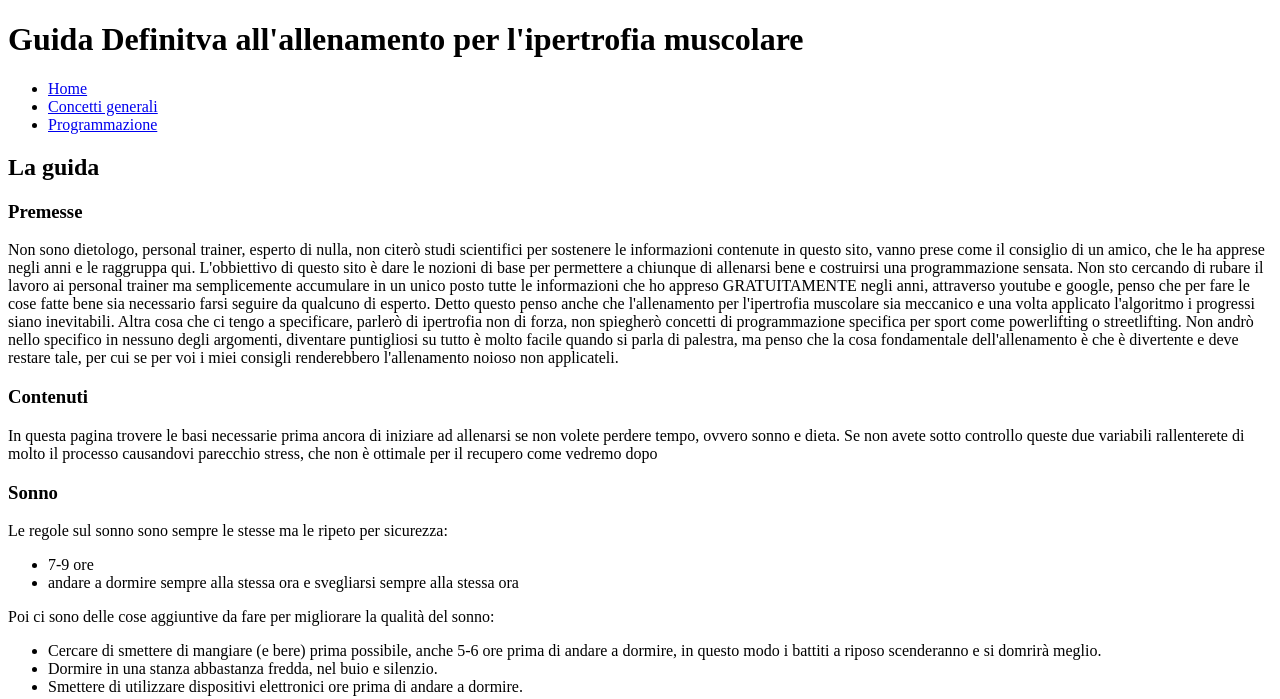
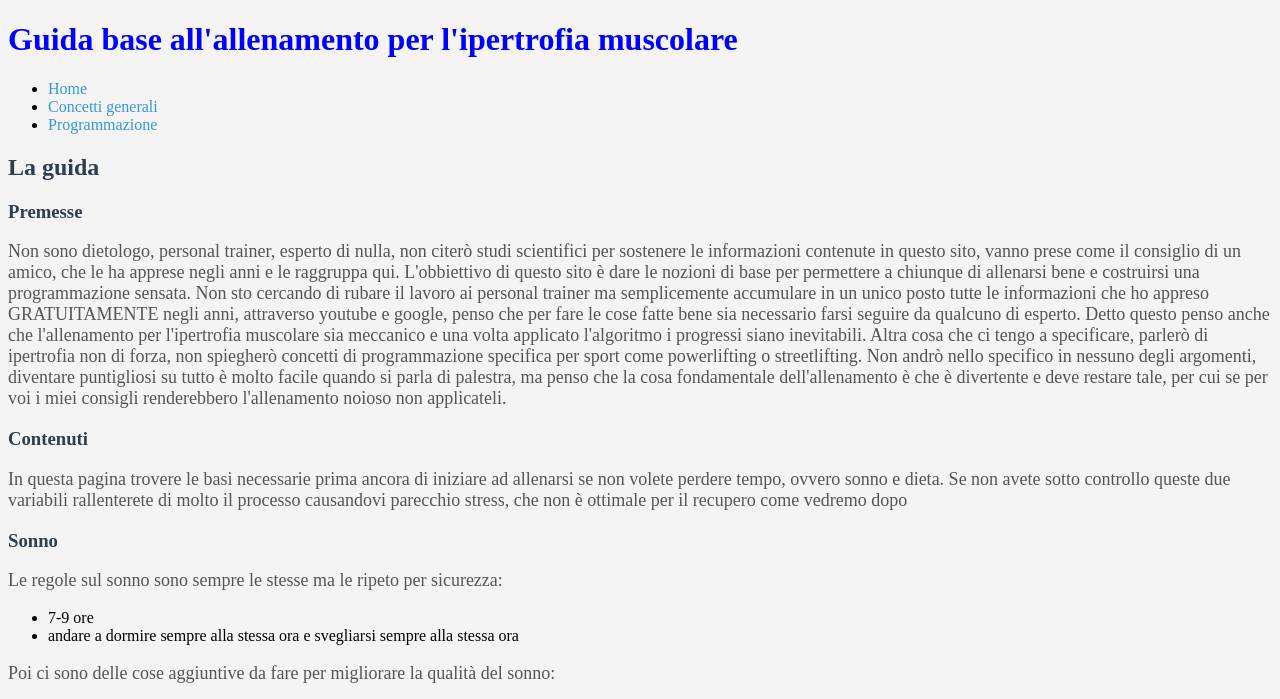
Before and after one commit to Filippo2003f/Filippo2003f.github.io, a plain HTML site: page index.html in a window 1280 px wide. Shown: the top 699 px of the page. Drawn offline with Linux system fonts and the light colour scheme.

Commit message:
aggiunta css

```diff
--- a/index.html
+++ b/index.html
@@ -2,11 +2,13 @@
 <html lang="it">
 <head>
     <meta charset="UTF-8">
+    <link rel="stylesheet" type="text/css" href="style.css">
     <title>Guida definitiva all'allenamento per l'ipertrofia muscolare</title>
 </head>
 <body>
     <header>
-        <h1>Guida Definitva all'allenamento per l'ipertrofia muscolare</h1>
+        <h1 style="color:blue">Guida base all'allenamento per l'ipertrofia muscolare</h1>
+
     </header>
     <nav>
         <ul>
--- /dev/null
+++ b/style.css
@@ -0,0 +1,41 @@
+<<<<<<< HEAD
+body {
+    font-family: 'Roboto', sans-serif;
+    line-height: 1.6;
+    margin: 0;
+    padding: 0;
+    background-color: #f4f4f4;
+    color: #333;
+}
+
+h1, h2, h3 {
+    font-weight: bold;
+    color: #2c3e50;
+}
+
+p {
+    font-size: 18px;
+    color: #555;
+}
+:root {
+    --primary-color: #3498db;
+    --secondary-color: #2ecc71;
+    --background-color: #f4f4f4;
+    --text-color: #333;
+}
+
+body {
+    background-color: var(--background-color);
+}
+
+a {
+    color: var(--primary-color);
+    text-decoration: none;
+}
+
+a:hover {
+    color: var(--secondary-color);
+}
+=======
+
+>>>>>>> 7446ee89c51fba45f749ff5cc293f0ef02e9f18d
```
Also changed, not shown: pagina1.html (+2 -0 lines), pagina2.html (+2 -0 lines), 1 other file.
